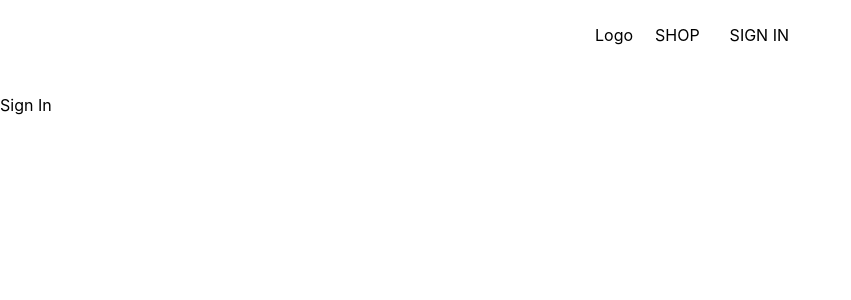
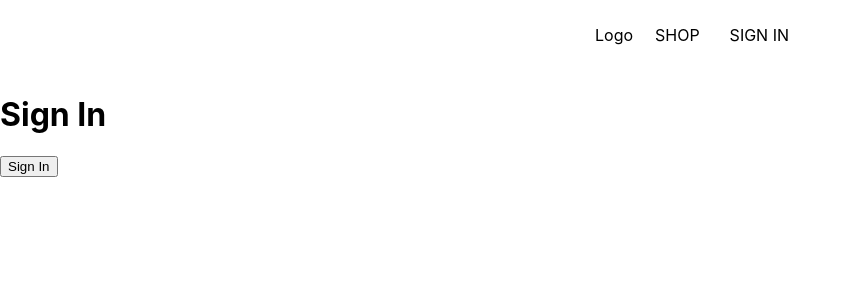
Before and after one commit to steven-ossorio/basic_ecommerce, a React (Create React App) app in the folder ecommerce/: page /signin in a window 1280 px wide. Shown: the top 300 px of the page, without its empty margins (0-851 px from the left). Built offline with nearby package versions, Linux system fonts and the light colour scheme; no server answers; the HTML template or start-up script is replaced by a standard one.

Commit message:
Added fire utils for signin component

```diff
--- a/ecommerce/src/routes/sign-in/sign-in.component.jsx
+++ b/ecommerce/src/routes/sign-in/sign-in.component.jsx
@@ -1,5 +1,19 @@
+import {
+  signInWithGooglePopup,
+  createUserDocumentFromAuth,
+} from "../../utils/firebase/firebase.utils";
+
 const SignIn = () => {
-  return <div>Sign In</div>;
+  const logGoogleUser = async () => {
+    const { user } = await signInWithGooglePopup();
+    const userDocRef = await createUserDocumentFromAuth(user);
+  };
+  return (
+    <div>
+      <h1>Sign In</h1>
+      <button onClick={() => logGoogleUser()}>Sign In</button>
+    </div>
+  );
 };
 
 export default SignIn;
```
